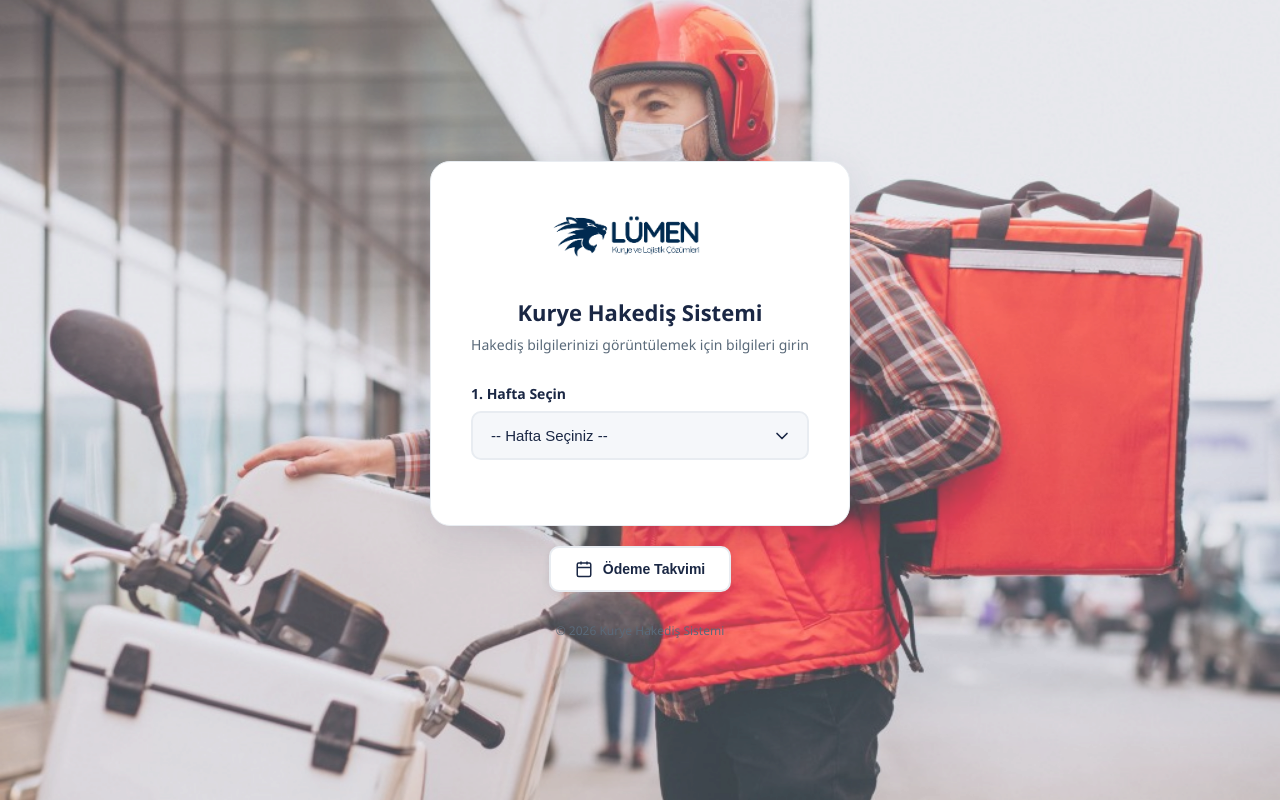
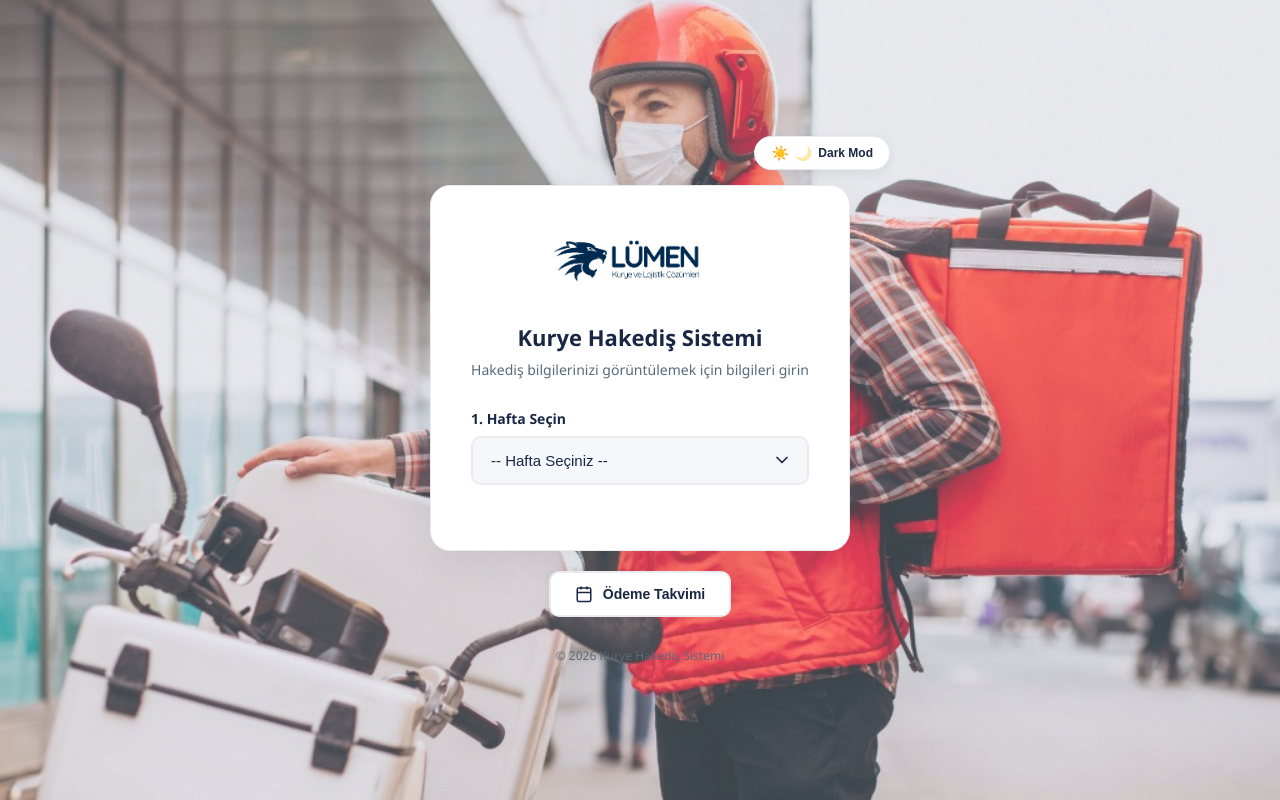
Before and after one commit to frisy148/kurye-hakedis, a Flask app: page / in a window 1280 px wide. Run offline with Flask 3, Linux system fonts and the light colour scheme.

Commit message:
dark mod

```diff
--- a/static/style.css
+++ b/static/style.css
@@ -16,14 +16,33 @@
     --lumen-gray: #e8ecf1;
     --lumen-text: #1a2744;
     --lumen-text-light: #5a6a7a;
+    --surface-card: var(--lumen-white);
+    --surface-muted: var(--lumen-bg);
+    --surface-border: #e8ecf1;
+    --surface-hover: #eef1f5;
+    --shadow-soft: rgba(26, 39, 68, 0.08);
+}
+
+:root[data-theme="dark"] {
+    --lumen-text: #e4ebf7;
+    --lumen-text-light: #9fb1cb;
+    --surface-card: #141f35;
+    --surface-muted: #0b1526;
+    --surface-border: #1f2c46;
+    --surface-hover: #1c2640;
+    --shadow-soft: rgba(3, 6, 15, 0.6);
 }
 
 body {
     font-family: 'Segoe UI', Tahoma, Geneva, Verdana, sans-serif;
-    background: #f5f7fa !important;
+    background: var(--surface-muted) !important;
     background-image: none !important;
     min-height: 100vh;
     color: var(--lumen-text);
+}
+
+:root[data-theme="dark"] body {
+    background: var(--surface-muted) !important;
 }
 body::before,
 body::after {
@@ -60,16 +79,80 @@ body::after {
     z-index: 1;
 }
 
+.theme-toggle-container {
+    width: 100%;
+    max-width: 500px;
+    display: flex;
+    justify-content: flex-end;
+    margin-bottom: 15px;
+    position: relative;
+    z-index: 1;
+}
+
+.theme-toggle {
+    display: inline-flex;
+    align-items: center;
+    gap: 6px;
+    padding: 8px 16px;
+    border-radius: 999px;
+    border: 1px solid var(--surface-border);
+    background: var(--surface-card);
+    color: var(--lumen-text);
+    font-size: 12px;
+    font-weight: 600;
+    cursor: pointer;
+    transition: all 0.2s ease;
+    box-shadow: 0 4px 12px var(--shadow-soft);
+}
+
+.theme-toggle .icon {
+    font-size: 14px;
+    opacity: 0.4;
+}
+
+.theme-toggle[aria-pressed="true"] .icon.moon,
+.theme-toggle:not([aria-pressed="true"]) .icon.sun {
+    opacity: 1;
+}
+
+.theme-toggle:hover {
+    transform: translateY(-1px);
+    box-shadow: 0 8px 18px var(--shadow-soft);
+}
+
+.theme-toggle.theme-toggle--ghost {
+    background: rgba(255, 255, 255, 0.1);
+    border-color: rgba(255, 255, 255, 0.4);
+    color: #ffffff;
+    box-shadow: none;
+}
+
+.theme-toggle.theme-toggle--ghost:hover {
+    background: rgba(255, 255, 255, 0.18);
+}
+
+:root[data-theme="dark"] .theme-toggle.theme-toggle--ghost {
+    background: rgba(255, 255, 255, 0.15);
+    border-color: rgba(255, 255, 255, 0.55);
+}
+
+.dashboard-header .theme-toggle-container {
+    width: auto;
+    max-width: none;
+    margin-left: auto;
+    margin-bottom: 0;
+}
+
 /* Liderlik Tablosu */
 .leaderboard-card {
-    background: var(--lumen-white);
+    background: var(--surface-card);
     border-radius: 16px;
     padding: 25px;
     width: 100%;
     max-width: 500px;
     margin-bottom: 25px;
-    box-shadow: 0 4px 20px rgba(26, 39, 68, 0.08);
-    border: 1px solid var(--lumen-gray);
+    box-shadow: 0 4px 20px var(--shadow-soft);
+    border: 1px solid var(--surface-border);
     position: relative;
     z-index: 1;
 }
@@ -497,13 +580,13 @@ body::after {
 }
 
 .login-box {
-    background: var(--lumen-white);
+    background: var(--surface-card);
     border-radius: 20px;
     padding: 40px;
     width: 100%;
     max-width: 420px;
-    box-shadow: 0 10px 40px rgba(26, 39, 68, 0.1);
-    border: 1px solid var(--lumen-gray);
+    box-shadow: 0 10px 40px var(--shadow-soft);
+    border: 1px solid var(--surface-border);
     position: relative;
     z-index: 1;
 }
@@ -1454,7 +1537,7 @@ body::after {
 }
 
 ::-webkit-scrollbar-track {
-    background: var(--lumen-gray);
+    background: var(--surface-border);
     border-radius: 4px;
 }
 
--- /dev/null
+++ b/static/theme.js
@@ -0,0 +1,53 @@
+(() => {
+    const storageKey = 'kurye-theme';
+    const root = document.documentElement;
+
+    const getPreferredTheme = () => {
+        const stored = localStorage.getItem(storageKey);
+        if (stored === 'light' || stored === 'dark') {
+            return stored;
+        }
+        return window.matchMedia('(prefers-color-scheme: dark)').matches ? 'dark' : 'light';
+    };
+
+    const updateToggleLabels = (theme) => {
+        document.querySelectorAll('[data-theme-toggle]').forEach((btn) => {
+            const isDark = theme === 'dark';
+            btn.setAttribute('aria-pressed', String(isDark));
+            const labelEl = btn.querySelector('[data-theme-text]');
+            if (labelEl) {
+                labelEl.textContent = isDark ? 'Açık Mod' : 'Dark Mod';
+            }
+        });
+    };
+
+    const applyTheme = (theme) => {
+        root.setAttribute('data-theme', theme);
+        document.body.classList.toggle('theme-dark', theme === 'dark');
+        updateToggleLabels(theme);
+    };
+
+    const toggleTheme = () => {
+        const next = root.getAttribute('data-theme') === 'dark' ? 'light' : 'dark';
+        applyTheme(next);
+        localStorage.setItem(storageKey, next);
+    };
+
+    const init = () => {
+        applyTheme(getPreferredTheme());
+
+        document.querySelectorAll('[data-theme-toggle]').forEach((btn) => {
+            if (btn.dataset.themeBound === 'true') {
+                return;
+            }
+            btn.dataset.themeBound = 'true';
+            btn.addEventListener('click', toggleTheme);
+        });
+    };
+
+    if (document.readyState === 'loading') {
+        document.addEventListener('DOMContentLoaded', init);
+    } else {
+        init();
+    }
+})();
--- a/templates/login.html
+++ b/templates/login.html
@@ -15,6 +15,13 @@
 <body>
     <div class="login-container">
         <div class="bg-layer" style="position:fixed;top:0;left:0;right:0;bottom:0;background:url('https://savasky148.pythonanywhere.com/static/bg-kurye.png') center/cover no-repeat;opacity:0.5;z-index:0;pointer-events:none;"></div>
+        <div class="theme-toggle-container">
+            <button type="button" class="theme-toggle" aria-pressed="false" data-theme-toggle>
+                <span class="icon sun">☀️</span>
+                <span class="icon moon">🌙</span>
+                <span data-theme-text>Dark Mod</span>
+            </button>
+        </div>
         <!-- Son 2 Hafta Performansları -->
         {% if top5_data and top5_data.couriers %}
         <div class="leaderboard-card">
@@ -185,6 +192,7 @@
         </div>
     </div>
 
+    <script src="{{ url_for('static', filename='theme.js') }}?v=1"></script>
     <script>
         var allKuryeler = [];
         var dropdownOpen = false;
```
Also changed, not shown: other parts of static/style.css (+65 -65 lines), templates/dashboard.html (+8 -0 lines).
